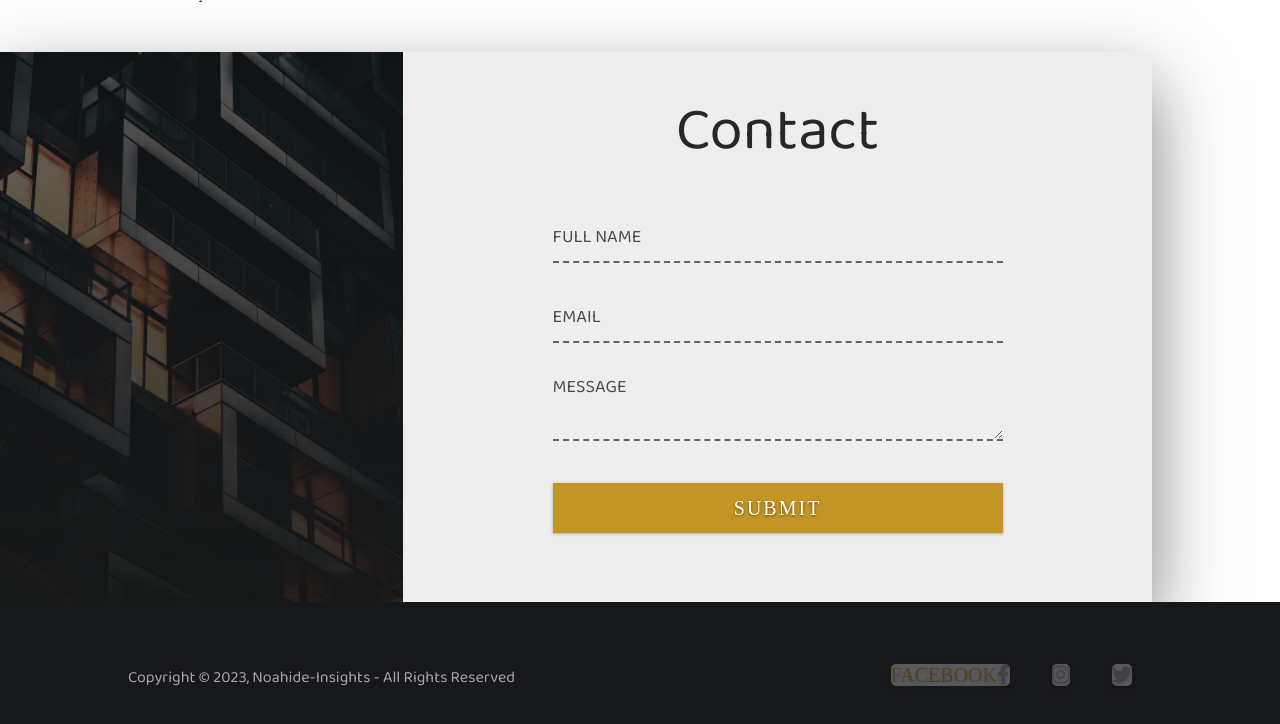
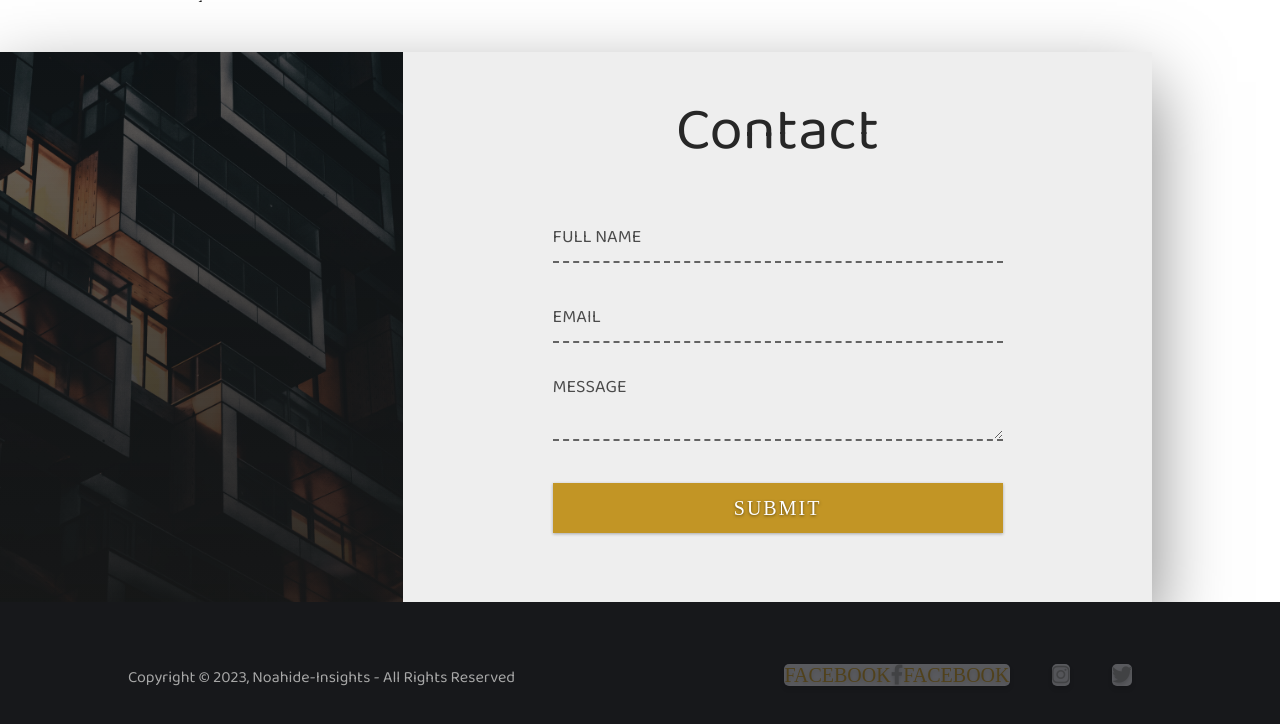
Before and after one commit to williams20222/noahide2023, a plain HTML site: page index.html in a window 1280 px wide. Shown: the part 1654-2378 px from the top of the page. Drawn offline with nearby package versions, Linux system fonts and the light colour scheme; a web font is replaced by a local one.

Commit message:
Update index.html

```diff
--- a/index.html
+++ b/index.html
@@ -312,7 +312,7 @@
             Copyright &copy; 2023, Noahide-Insights - All Rights Reserved
           </p>
           <div class="social-list">
-            <a href="https://www.facebook.com/groups/3444337829149570/">Facebook<i class="fab fa-facebook-f"></i></a>
+            <a href="https://www.facebook.com/groups/3444337829149570/">Facebook<i class="fab fa-facebook-f"></i>Facebook</a>
             <a href="#"><i class="fab fa-instagram"></i></a>
             <a href="#"><i class="fab fa-twitter"></i></a>
           </div>
```
